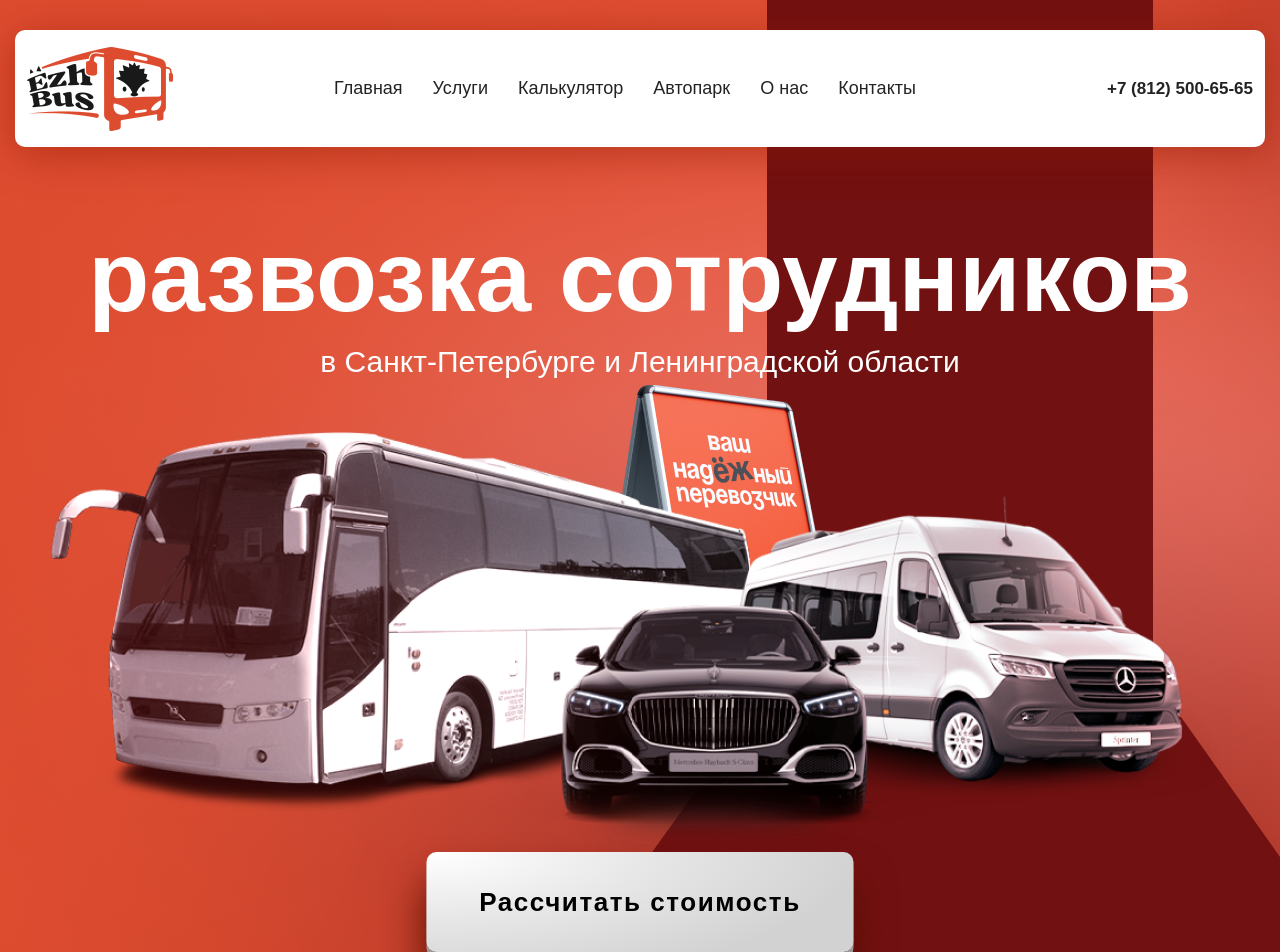
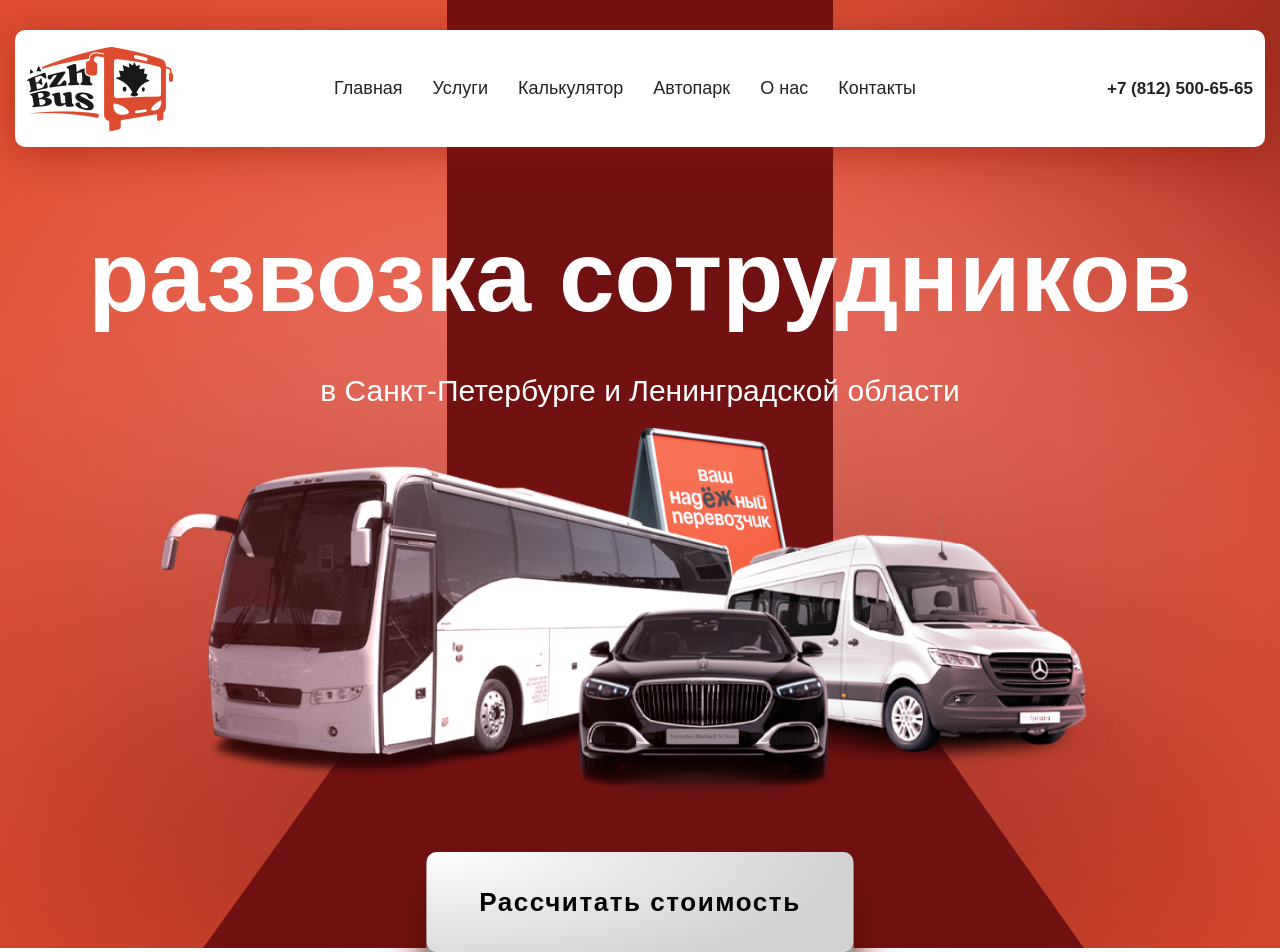
Before and after one commit to diana-nikolaeva/ezh-bus, a Vue app: page / in a window 1280 px wide. Shown: the top 952 px of the page. Built offline with nearby package versions, Linux system fonts and the light colour scheme; a web font is replaced by a local one.

Commit message:
main banner adaptive (fixed width)

```diff
--- a/src/components/header-block.vue
+++ b/src/components/header-block.vue
@@ -13,17 +13,27 @@
     <phone-menu-close></phone-menu-close>
     <h1>развозка сотрудников</h1>
     <h4>в Санкт-Петербурге и Ленинградской области</h4>
+    <figure>
+      <img src="../assets/cars-main-banner.png" alt="">
+    </figure>
     <button class="btn btn-main-banner">Рассчитать стоимость</button>
   </div>
 </template>
 
 <style scoped>
 .desktop-main-banner{
-  background: url("../assets/cars-main-banner.png") 40% 70% no-repeat,
-                    url("../assets/bg-main-banner.png") no-repeat;
+  background: url("../assets/bg-main-banner.png") center no-repeat;
   height: 1032px;
-  width: 100%;
   position: relative;
+
+}
+figure{
+  max-width: 1252px;
+  width: 80%;
+  margin: 0 auto;
+  img{
+    width: 100%;
+  }
 }
 h1{
   color: #FFF;
@@ -44,7 +54,7 @@ h4{
   font-style: normal;
   font-weight: 400;
   line-height: normal;
-  margin: 0;
+  margin-bottom: 20px;
 }
 .btn-main-banner{
   position: absolute;
```
